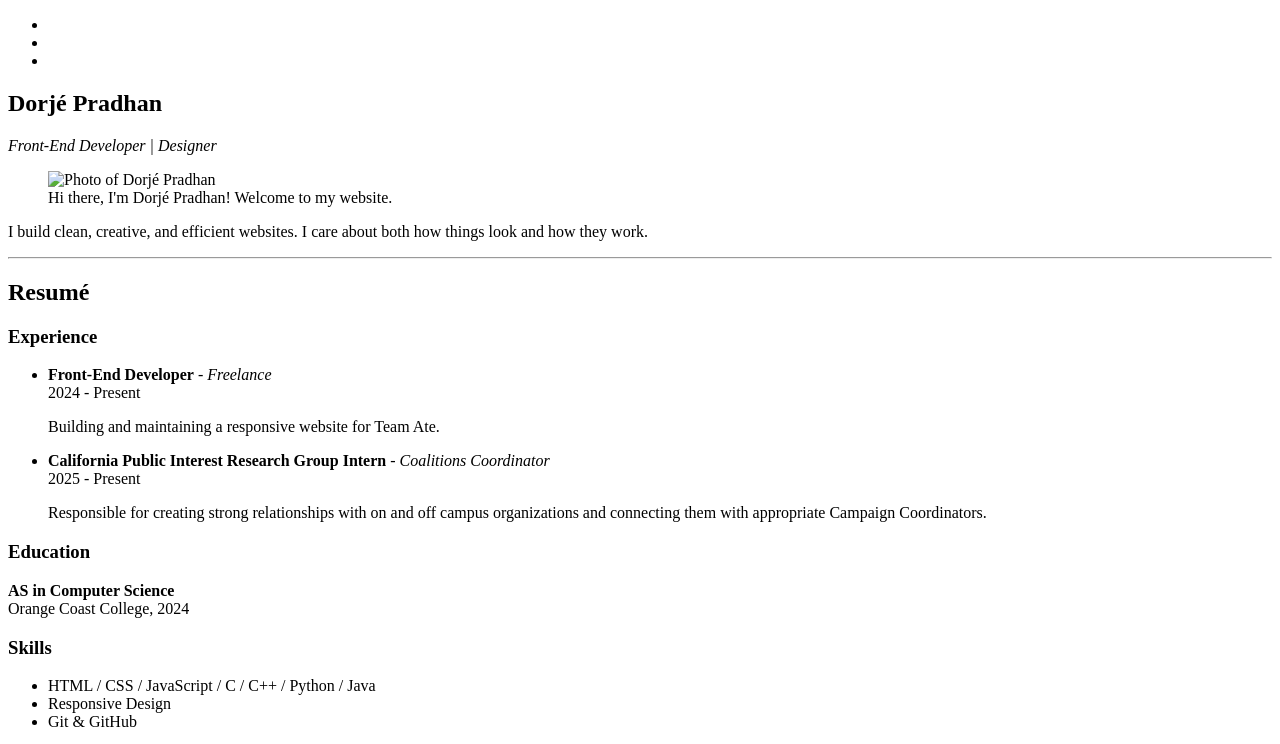
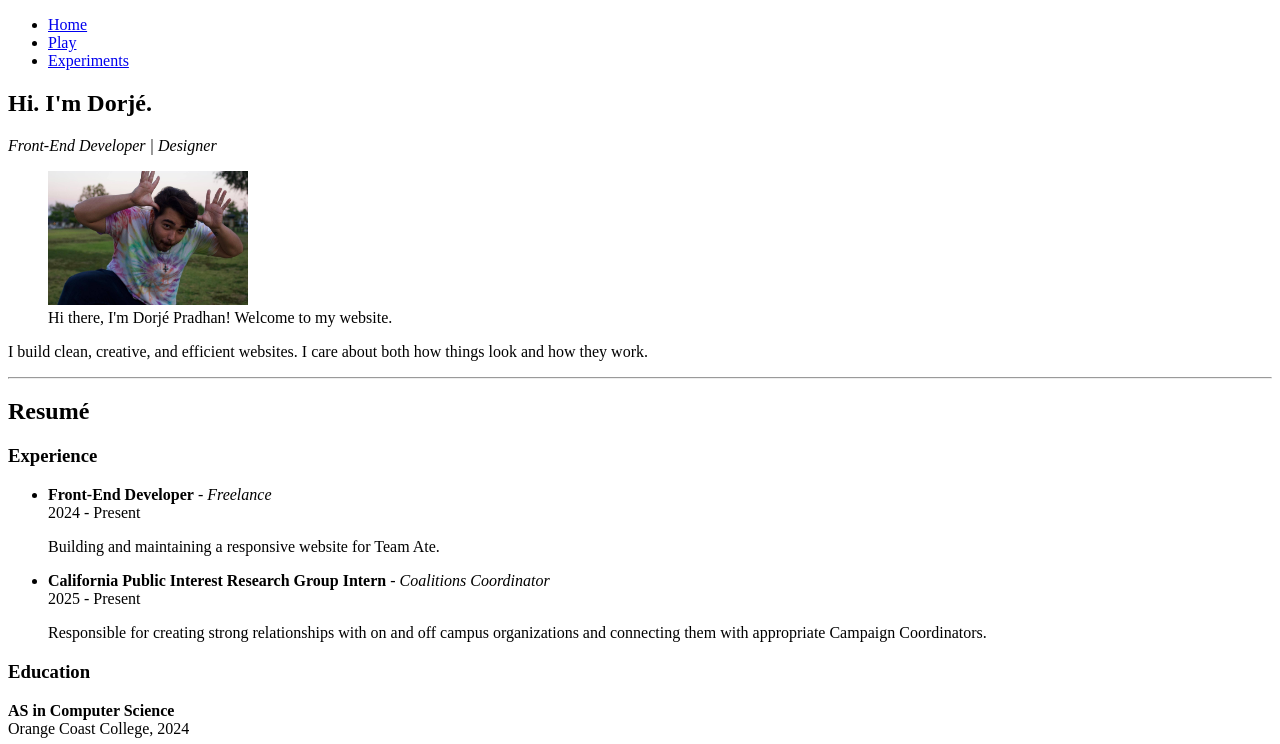
Before and after one commit to doorjay/cse134-hw2, a plain HTML site: page index.html in a window 1280 px wide. Shown: the top 744 px of the page. Drawn offline with Linux system fonts and the light colour scheme; a script that the page names is missing.

Commit message:
adding some details

```diff
--- a/index.html
+++ b/index.html
@@ -14,19 +14,23 @@
     <header>
         <nav>
             <ul>
-                <li><a href="index.html"></a></li>
-                <li><a href="projects.html"></a></li>
-                <li><a href="experiments.html"></a></li>
+                <li><a href="index.html">Home</a></li>
+                <li><a href="projects.html">Play</a></li>
+                <li><a href="experiments.html">Experiments</a></li>
             </ul>
         </nav>
     </header>
 
     <main>
         <section id="intro">
-            <h1>Dorjé Pradhan</h1>
+            <h1>Hi. I'm Dorjé.</h1>
             <p><em>Front-End Developer | Designer</em></p>
             <figure>
-                <img src="images/profile.jpg" alt="Photo of Dorjé Pradhan">
+                <img
+                    src="images/profile.jpg"
+                    alt="Photo of Dorjé Pradhan"
+                    width="200"
+                >
                 <figcaption>Hi there, I'm Dorjé Pradhan! Welcome to my website.</figcaption>
             </figure>
 
@@ -104,7 +108,7 @@
     </template>
 
     <script>
-        // This is my Hello World custom element I promise I'm not cheating by using JS
+        // This is my Hello World custom element (I promise I'm not cheating by using JS)
         class HelloWorld extends HTMLElement {
             constructor() {
                 super();
```
Also changed, not shown: images/Profile.jpg (added), script.js (added).
